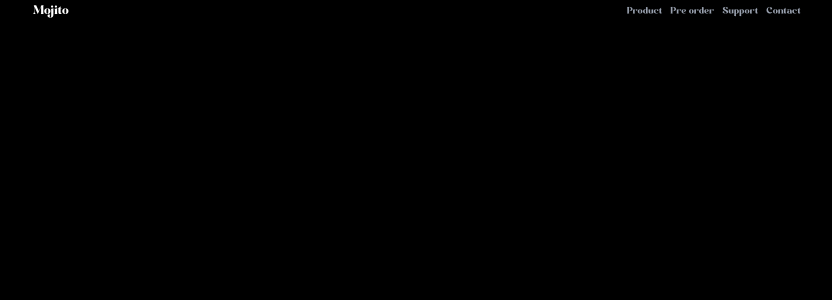
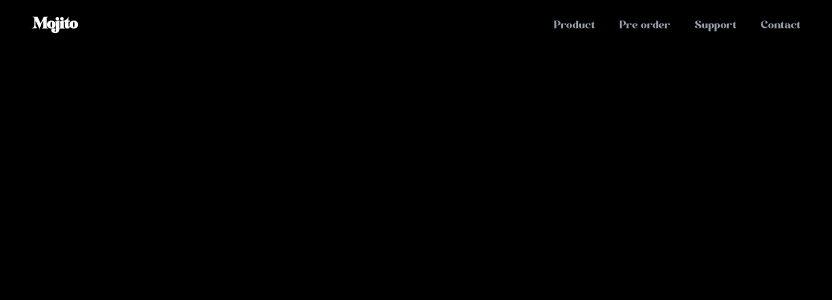
Before and after one commit to Meruem09/dexine, a Next.js app: page / in a window 1280 px wide. Shown: the top 300 px of the page, without its empty margins (223-1055 px from the left). Built offline with nearby package versions, Linux system fonts and the light colour scheme; a web font is replaced by a local one.

Commit message:
minor changes in navbar

```diff
--- a/src/components/mojito/navbar.tsx
+++ b/src/components/mojito/navbar.tsx
@@ -1,20 +1,38 @@
-import { div } from 'framer-motion/client'
-import React from 'react'
+'use client'
+import React, { useState } from 'react'
 
 export default function Navbar() {
+  const [open, setOpen] = useState(false);
   return (
-    <div className='flex justify-center '>
-      <div className='navbar flex justify-between items-center w-full max-w-3xl'>
-        <div className='logo'>
-          Mojito
+    <div className="flex justify-center px-4 py-3">
+      <div className="navbar flex justify-between items-center w-full max-w-3xl">
+        {/* Left: Logo */}
+        <div className="text-xl font-bold text-white">Mojito</div>
+
+        {/* Right: Nav links */}
+        <div className="hidden sm:flex gap-6 text-sm text-gray-400">
+          <div className="hover:text-white cursor-pointer">Product</div>
+          <div className="hover:text-white cursor-pointer">Pre order</div>
+          <div className="hover:text-white cursor-pointer">Support</div>
+          <div className="hover:text-white cursor-pointer">Contact</div>
         </div>
-        <div className='gap-2 flex text-xs text-gray-400'>
-          <div>Product</div>
-          <div>Pre order</div>
-          <div>Support</div>
-          <div>Contact</div>
+
+        {/* Mobile Menu Icon (hamburger) */}
+        <div className="sm:hidden text-gray-400 cursor-pointer"
+          onClick={()=>setOpen(!open)}
+        >
+          ☰
         </div>
+
+        {open && (
+          <div className='absolute top-10 left-0 w-full flex flex-col items-center text-gray-300 sm:hidden'>
+            <div>Product</div>
+            <div>Pre order</div>
+            <div>Support</div>
+            <div>Contact</div>
+          </div>
+        )}
       </div>
     </div>
-  )
+  );
 }
```
